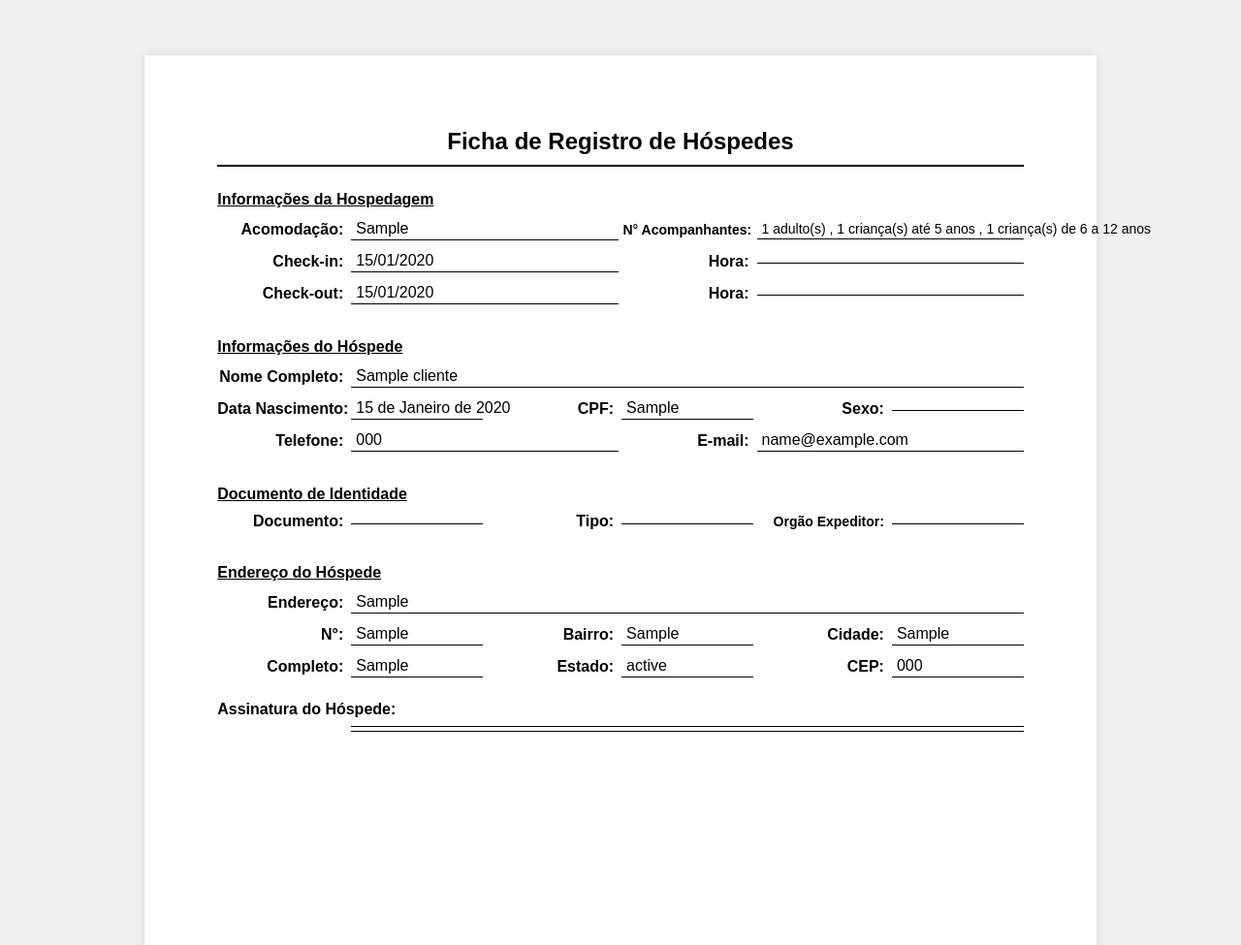
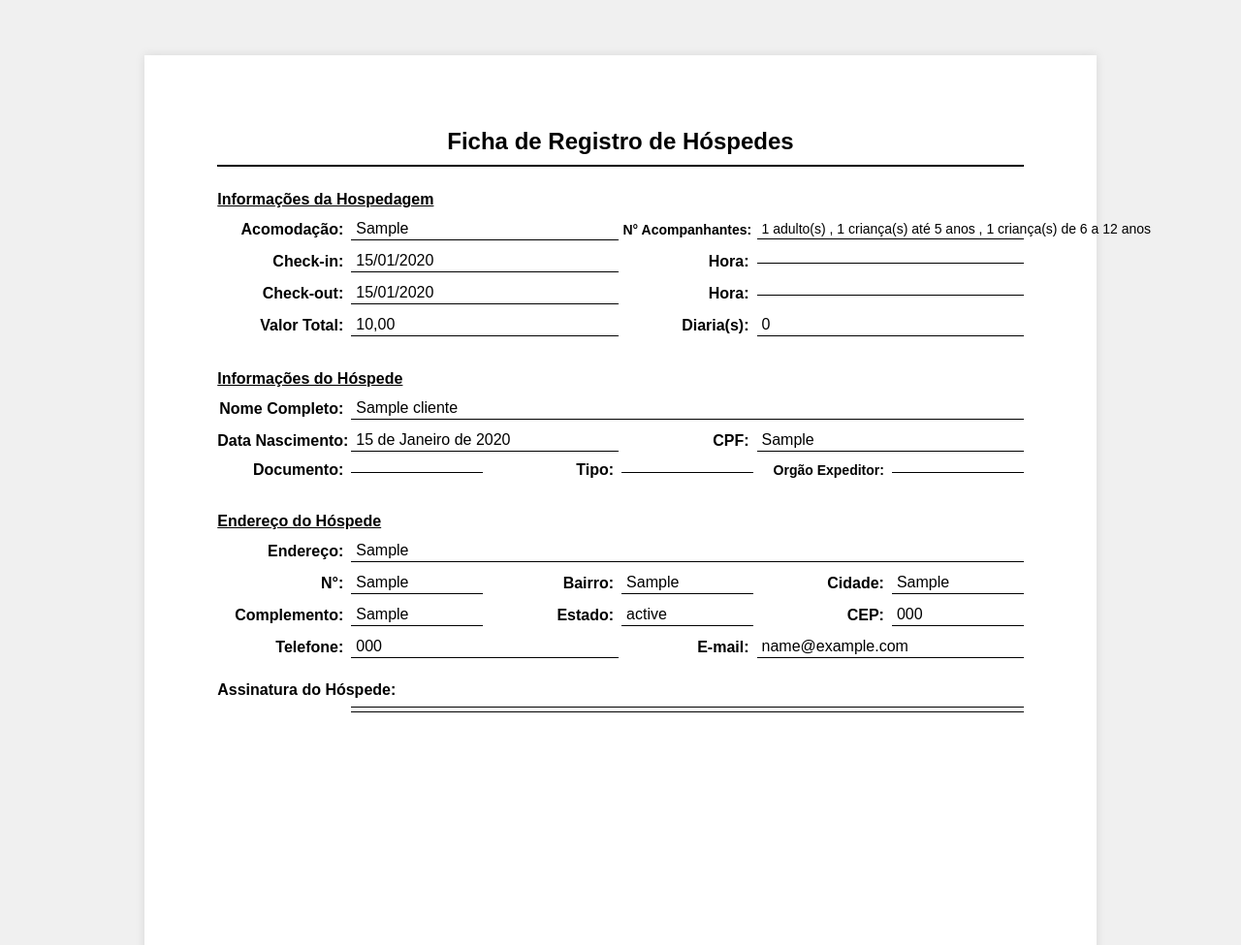
Before and after one commit to lucasaaz/sistema-pousada-django, a Django app: page /reservas/1/imprimir-contrato/ in a window 1280 px wide. Shown: the top 975 px of the page at 97% size. Run offline with Django 5.2, Linux system fonts and the light colour scheme; a user stored in the database is signed in; tables that the repository leaves empty hold one stand-in row (values such as "Sample post").

Commit message:
Atualizacao contrato

```diff
--- a/templates/gestao/contrato_checkin.html
+++ b/templates/gestao/contrato_checkin.html
@@ -149,6 +149,16 @@
             <span class="value"></span>
         </div>
     </div>
+    <div class="row">
+        <div class="field-group">
+            <span class="label">Valor Total:</span>
+            <span class="value">{{ reserva.valor_total_diarias }}</span>
+        </div>
+        <div class="field-group">
+            <span class="label">Diaria(s):</span>
+            <span class="value">{{ reserva.num_dias }}</span>
+        </div>
+    </div>
 
     <div class="section-title">Informações do Hóspede</div>
     <div class="row">
@@ -166,23 +176,7 @@
             <span class="label">CPF:</span>
             <span class="value filled-field">{{ cliente.cpf }}</span>
         </div>
-        <div class="field-group">
-            <span class="label">Sexo:</span>
-            <span class="value"></span>
-        </div>
     </div>
-    <div class="row">
-        <div class="field-group">
-            <span class="label">Telefone:</span>
-            <span class="value filled-field">{{ cliente.telefone }}</span>
-        </div>
-        <div class="field-group">
-            <span class="label">E-mail:</span>
-            <span class="value filled-field">{{ cliente.email }}</span>
-        </div>
-    </div>
-
-    <div class="section-title">Documento de Identidade</div>
     <div class="row">
         <div class="field-group">
             <span class="label">Documento:</span>
@@ -221,7 +215,7 @@
     </div>
     <div class="row">
         <div class="field-group">
-            <span class="label">Completo:</span>
+            <span class="label">Complemento:</span>
             <span class="value filled-field">{{ cliente.complemento }}</span>
         </div>
         <div class="field-group">
@@ -233,6 +227,16 @@
             <span class="value filled-field">{{ cliente.cep }}</span>
         </div>
     </div>
+    <div class="row">
+        <div class="field-group">
+            <span class="label">Telefone:</span>
+            <span class="value filled-field">{{ cliente.telefone }}</span>
+        </div>
+        <div class="field-group">
+            <span class="label">E-mail:</span>
+            <span class="value filled-field">{{ cliente.email }}</span>
+        </div>
+    </div>
 
     <div class="field-group">
         <span class="label">Assinatura do Hóspede:</span>
```
